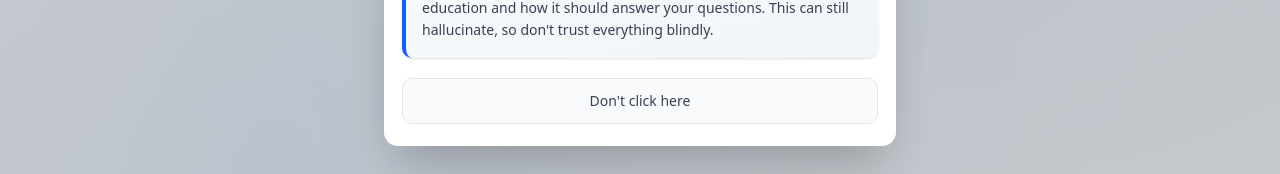
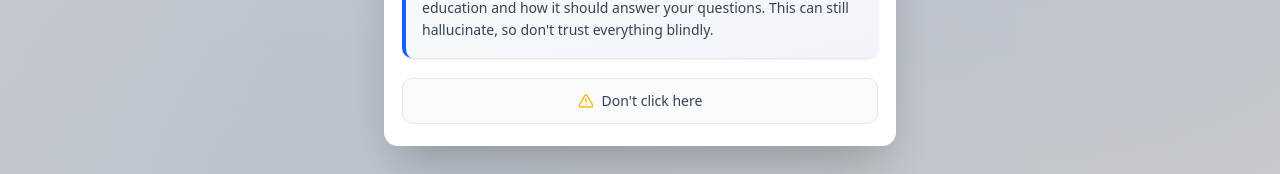
Before and after one commit to kdm-kev-NTNU/AboutMe, a Vue app in the folder frontend/homepage/: page /chat in a window 1280 px wide. Both pictures are taken after a click on the button "Open info". Shown: the part 471-645 px from the top of the page. Built offline with nearby package versions, Linux system fonts and the light colour scheme.

Commit message:
add warning icon on dont click btn

```diff
--- a/frontend/homepage/src/components/InfoSheet.vue
+++ b/frontend/homepage/src/components/InfoSheet.vue
@@ -2,7 +2,7 @@
 import { ref, computed } from 'vue'
 import { useRouter } from 'vue-router'
 import { useLangStore } from '../stores/lang'
-import { Info, Github, Linkedin } from 'lucide-vue-next'
+import { Info, Github, Linkedin, AlertTriangle } from 'lucide-vue-next'
 
 const open = ref(false)
 const router = useRouter()
@@ -54,9 +54,10 @@ function goToChatHistory() {
       <div class="mt-5">
         <button
           @click="goToChatHistory"
-          class="w-full px-4 py-3 rounded-lg border border-gray-200 bg-gray-50 text-gray-700 text-sm cursor-pointer hover:bg-gray-100 hover:border-gray-300 hover:text-gray-900 transition-all duration-200 ease-in-out hover:-translate-y-0.5 hover:shadow-md"
+          class="w-full px-4 py-3 rounded-lg border border-gray-200 bg-gray-50 text-gray-700 text-sm cursor-pointer hover:bg-gray-100 hover:border-gray-300 hover:text-gray-900 transition-all duration-200 ease-in-out hover:-translate-y-0.5 hover:shadow-md flex items-center justify-center gap-2"
         >
-          {{ language === 'en' ? "Don't click here" : 'Ikke klikk her' }}
+          <AlertTriangle class="w-4 h-4 flex-shrink-0 text-amber-400" />
+          <span>{{ language === 'en' ? "Don't click here" : 'Ikke klikk her' }}</span>
         </button>
       </div>
     </div>
```
